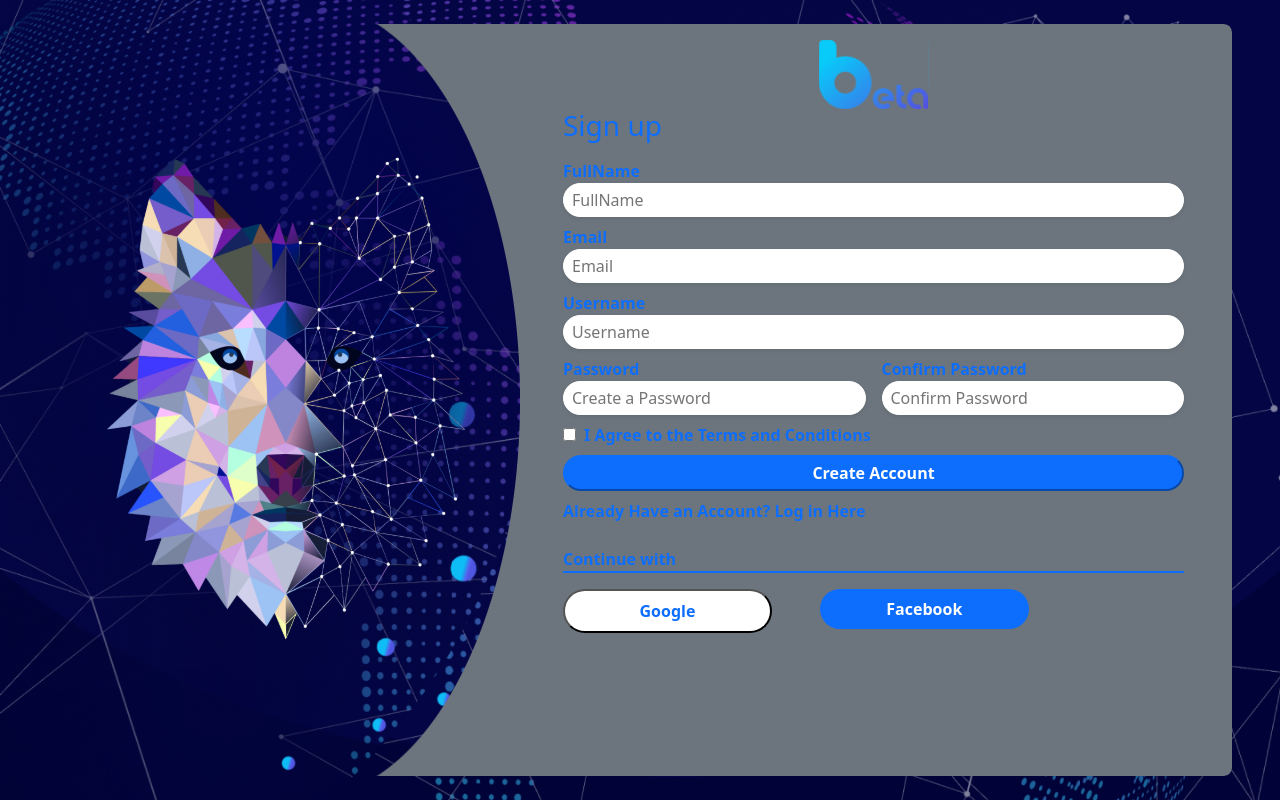
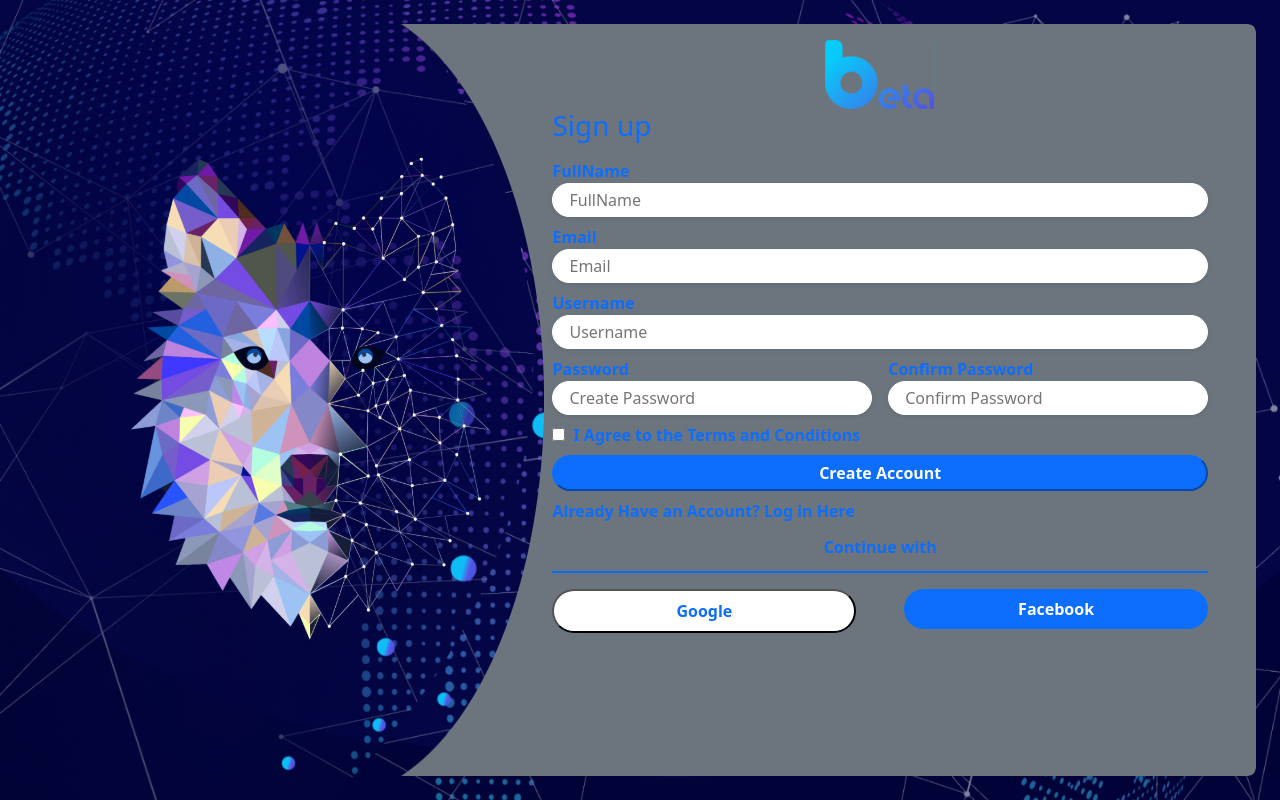
Before and after one commit to blacdav/beta, a React (Create React App) app: page /signup in a window 1280 px wide. Built offline with nearby package versions, Linux system fonts and the light colour scheme; no server answers.

Commit message:
setting up project with custom botestrap colors

```diff
--- a/src/pages/Landing.jsx
+++ b/src/pages/Landing.jsx
@@ -37,8 +37,8 @@ const Landing = () => {
             educational archievements.
           </p>
           <div className='w-100 d-grid d-md-flex gap-2 gap-md-0'>
-            <Link to='signup' className='btn text-light px-4 py-1 me-md-4 border-2 border-primary bg-transparent rounded-5'><img src={logout} alt="..." /> Sign Up</Link>
-            <Link to='login' className='btn text-light px-4 py-1 border-2 border-primary bg-transparent rounded-5'><img src={login} alt="..." /> Login</Link>
+            <Link to='signup' className='btn text-light px-4 py-3 py-md-2 me-md-4 border-2 border-primary bg-transparent rounded-5'><img src={logout} alt="..." /> Sign Up</Link>
+            <Link to='login' className='btn text-light px-4 py-3 py-md-2 border-2 border-primary bg-transparent rounded-5'><img src={login} alt="..." /> Login</Link>
           </div>
         </div>
 
--- a/src/pages/Signup.jsx
+++ b/src/pages/Signup.jsx
@@ -16,12 +16,14 @@ const Signup = () => {
   });
 
   return (
-    <main className="bgimg2 d-flex py-4 pe-5 align-items-centerz">
-      <div className="w-25 h-100 d-grid align-items-center">
+    <main className="bgimg2 d-flex py-4 ps-4 pe-4 overflow-hidden align-items-center justify-center">
+      <div className="d-none d-md-grid w-25 h-100 align-items-center">
         <img src={wolf} alt="..." className="h-75" />
       </div>
-      <div className="bg-secondary shadow clip-box w-75 h-100 py-3 px-5 rounded-3 d-flex flex-column align-items-end">
-        <div className="border-2 border-primary w-75 grid justify-items-center">
+      <div className="container bg-secondary shadow clip-box h-100 py-3 px-4 px-md-5 rounded-3 d-flex flex-column align-items-end">
+        <div className="row">
+          <div className="col-md-2"></div>
+          <div className="border-3 border-primary col-12 col-md-10 grid justify-items-center">
             <div className="d-flex w-100 justify-content-center"><img src={logo} alt="beta logo" /></div>
             <form
               method="post"
@@ -33,7 +35,7 @@ const Signup = () => {
                 <input
                   type="text"
                   placeholder="FullName"
-                className="w-100 px-2 py-1 rounded-5 shadow-sm border border-white"
+                  className="w-100 px-3 py-2 py-md-1 rounded-5 shadow-sm border border-white"
                   value={signup.middlename}
                   onChange={(e) => {
                     setSignup({ ...signup, fullname: e.target.value.trim() });
@@ -46,7 +48,7 @@ const Signup = () => {
                 <input
                   type="email"
                   placeholder="Email"
-                className="w-100 px-2 py-1 rounded-5 shadow-sm border border-white"
+                  className="w-100 px-3 py-2 py-md-1 rounded-5 shadow-sm border border-white"
                   value={signup.email}
                   onChange={(e) => {
                     setSignup({ ...signup, email: e.target.value.trim() });
@@ -59,7 +61,7 @@ const Signup = () => {
                 <input
                   type="tel"
                   placeholder="Username"
-                className="w-100 px-2 py-1 rounded-5 shadow-sm border border-white"
+                  className="w-100 px-3 py-2 py-md-1 rounded-5 shadow-sm border border-white"
                   value={signup.username}
                   onChange={(e) => {
                     setSignup({ ...signup, username: e.target.value.trim() });
@@ -68,13 +70,13 @@ const Signup = () => {
                 <small></small>
               </div>
 
-            <div className="w-100 d-flex gap-3">
+              <div className="w-100 d-flex gap-3 fs-6">
                 <div className="w-50">
                   <label htmlFor="password">Password</label>
                   <input
                     type="text"
-                  placeholder="Create a Password"
-                  className="w-100 px-2 py-1 rounded-5 shadow-sm border border-white"
+                    placeholder="Create Password"
+                    className="w-100 px-3 py-2 py-md-1 rounded-5 shadow-sm border border-white"
                     value={signup.password}
                     onChange={(e) => {
                       setSignup({ ...signup, password: e.target.value.trim() });
@@ -88,7 +90,7 @@ const Signup = () => {
                   <input
                     type="text"
                     placeholder="Confirm Password"
-                  className="w-100 px-2 py-1 rounded-5 shadow-sm border border-white"
+                    className="w-100 px-3 py-2 py-md-1 rounded-5 shadow-sm border border-white"
                     value={signup.cpassword}
                     onChange={(e) => {
                       setSignup({ ...signup, cpassword: e.target.value.trim() });
@@ -100,14 +102,14 @@ const Signup = () => {
 
               <div className="w-100">
                 <div className="d-flex align-items-baseline gap-2">
-                <input type="checkbox" className="bg-primary" value={signup.tnc} onChange={(e) => {setSignup({...signup, tnc: e.target.checked})}} />
+                  <input type="checkbox" className="accent-primary" value={signup.tnc} onChange={(e) => {setSignup({...signup, tnc: e.target.checked})}} />
                   <p className="m-0">I Agree to the Terms and Conditions</p>
                 </div>
                 <small></small>
               </div>
 
               <button
-              className="w-100 px-2 py-1 text-white fw-semibold rounded-5 bg-primary border-2 border-primary"
+                className="w-100 px-3 py-2 py-md-1 text-white fw-semibold rounded-5 bg-primary border-2 border-primary"
                 onClick={(e) => {
                   e.preventDefault();
                   console.log(signup);
@@ -117,17 +119,17 @@ const Signup = () => {
               </button>
 
               <p className="w-100">Already Have an Account? <Link to='/login' className="text-decoration-none">Log in</Link> Here</p>
-            <p className="w-75 flex justify-content-center m-0 ml-n5">Continue with</p>
+              <p className="text-center m-0 translate-middle-y" style={{marginBottom: 15+'px'}}>Continue with</p>
             </form>
-          {/* <p className="w-75 flex justify-content-center m-0 mt-n4">Continue with</p> */}
 
     {/* This part is the frontend for Google and Facebook Authentication */}
-          <div className="w-75 d-flex gap-5">
-            <div className="w-50">
+            <div className="w-100 d-flex gap-3 gap-md-5">
+              <div className="w-100">
                 <button className="w-100 p-2 rounded-5 bg-white text-primary fw-semibold">Google</button>
               </div>
-            <div className="w-50">
+              <div className="w-100">
                 <button className="w-100 p-2 rounded-5 bg-primary text-white fw-semibold border-0">Facebook</button>
+              </div>
             </div>
           </div>
         </div>
```
Lines whose indentation alone changed are shown as unchanged.
